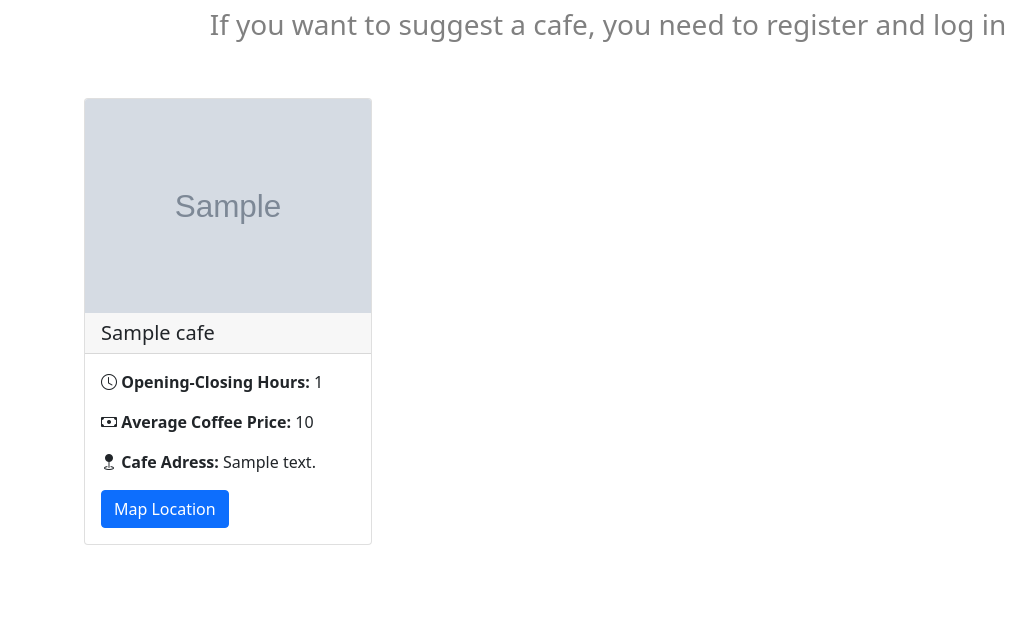
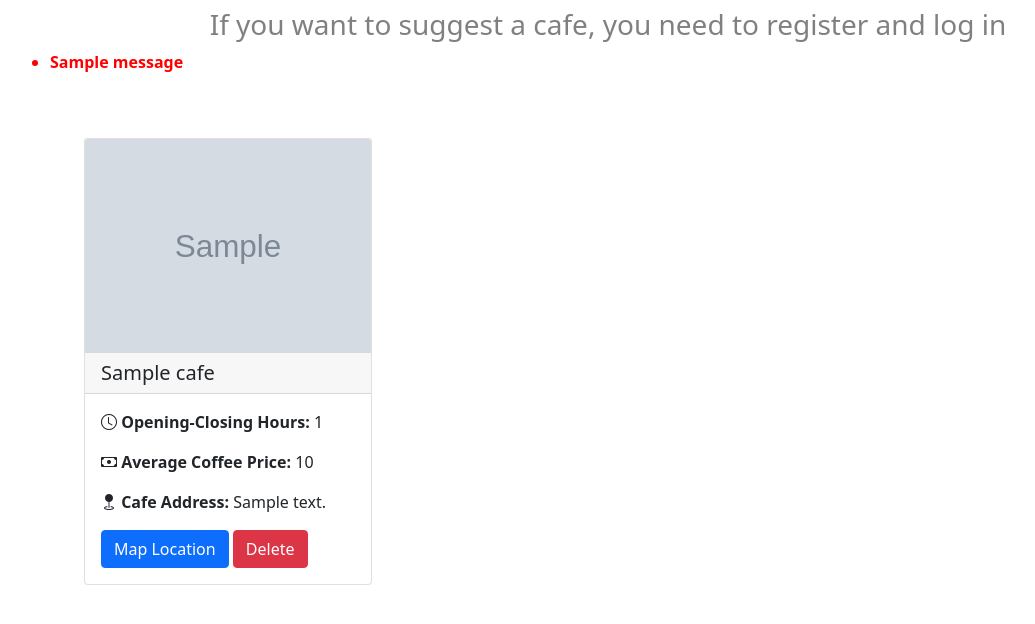
Before and after one commit to orhanuckulac0/point-laptop, a Flask app: page /cafes in a window 1280 px wide. Shown: the part 72-696 px from the top of the page, without its empty margins (32-1067 px from the left). Run offline with Flask 2, Linux system fonts and the light colour scheme; a user stored in the database is signed in; tables that the repository leaves empty hold one stand-in row (values such as "Sample post"); grey boxes marked "Sample" are stand-in pictures; one stand-in notice (Sample message) is shown; some libraries are stand-ins or nearby versions.

Commit message:
Update cafes.html
1) added the delete functionality to this page
2) added flash messages

```diff
--- a/templates/cafes.html
+++ b/templates/cafes.html
@@ -6,6 +6,17 @@
 <h3 class="container-fluid text-center align-items-center pt-2" style="color: gray;"> If you want to suggest a cafe, you need to register and log in</h3>
 <div class="container">
     <div class="row">
+          {% with messages = get_flashed_messages() %}
+                {% if messages %}
+                  <ul>
+                  {% for message in messages %}
+                   <li style="color: red;">
+                          <strong>{{ message }}</strong>
+                      </li>
+                  {% endfor %}
+                  </ul>
+                {% endif %}
+              {% endwith %}
         {% for cafe in displayed_cafes: %}
 
         <div class="col-lg-4 d-flex justify-content-center mt-5 align-items-stretch pb-2">
@@ -15,8 +26,11 @@
                 <div class="card-body">
                 <p><i class="bi bi-clock"></i> <b>Opening-Closing Hours:</b> {{ cafe.hours }}</p>
                 <p><i class="bi bi-cash"></i> <b>Average Coffee Price:</b> {{ cafe.avg_price }}</p>
-                <p><i class="bi bi-geo-fill"></i> <b>Cafe Adress:</b> {{ cafe.cafe_address }}</p>
+                <p><i class="bi bi-geo-fill"></i> <b>Cafe Address:</b> {{ cafe.cafe_address }}</p>
                 <a href="{{ cafe.address_link }}" target="_blank" class="btn btn-primary">Map Location</a>
+                {% if current_user.id == 1 %}
+                <a href="{{url_for('delete', cafe_id=cafe.id)}}" target="_blank" class="btn btn-danger">Delete</a>
+                {% endif %}
               </div>
             </div>
         </div>
```
